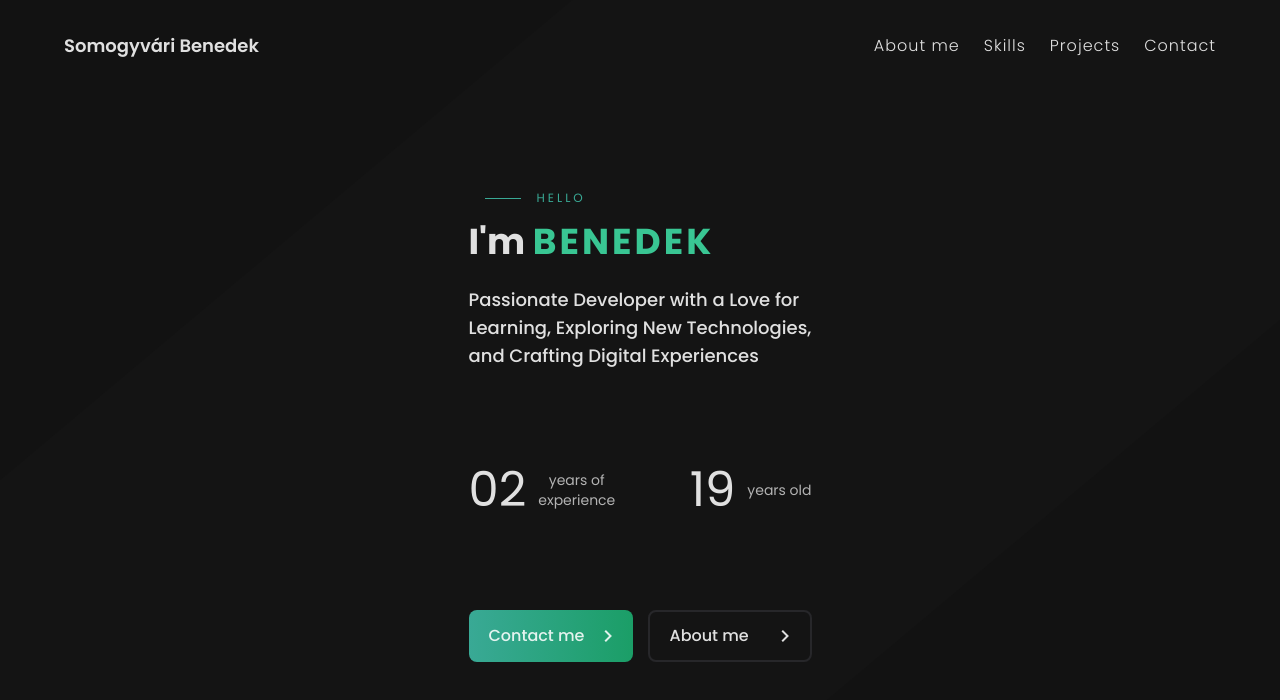
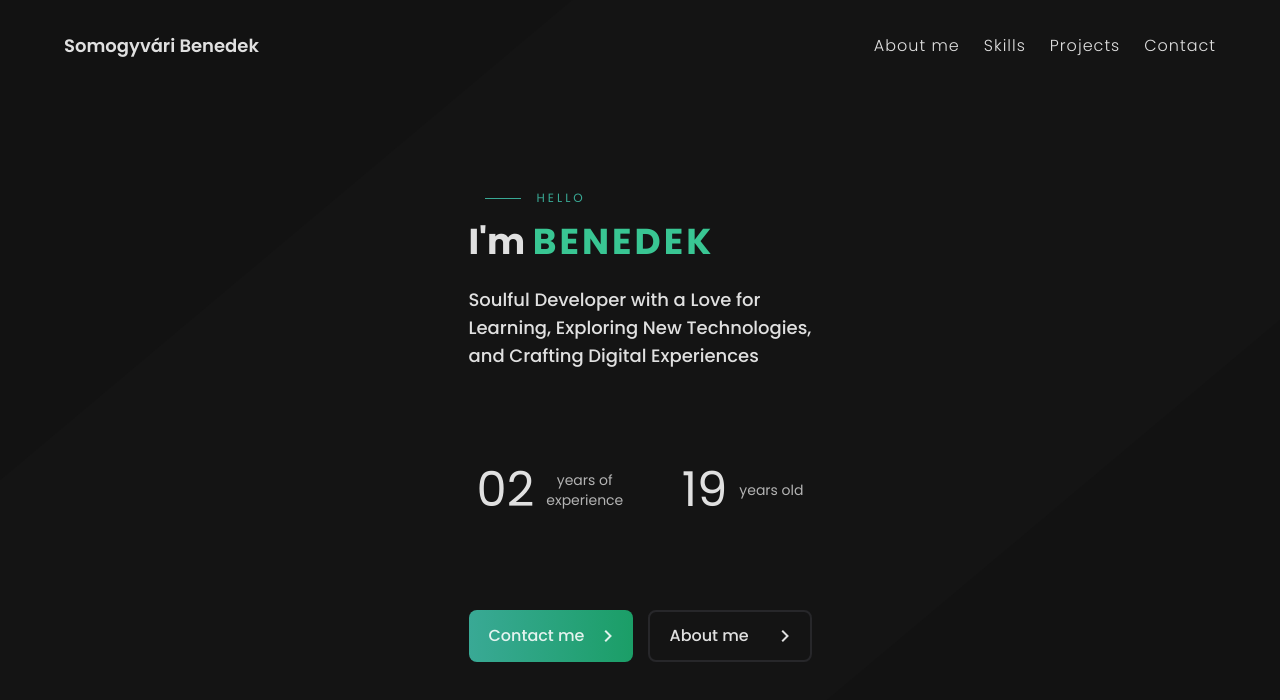
Before and after one commit to Resongeo/resongeo.github.io, a Svelte app: page / in a window 1280 px wide. Shown: the top 700 px of the page. Built offline with nearby package versions, Linux system fonts and the light colour scheme.

Commit message:
Fix and little changes
Fixed header content cut off and changed text in header

```diff
--- a/src/Header.svelte
+++ b/src/Header.svelte
@@ -6,7 +6,7 @@
   let age = currentDate.getMonth() < 10 ? currentDate.getFullYear() - 2004 : currentDate.getFullYear() - 2003
 </script>
 
-<header class="flex flex-col h-screen relative overflow-hidden">
+<header class="flex flex-col min-h-screen relative overflow-hidden">
   <div class="flex flex-row justify-between px-7 py-3 md:px-12 md:py-6 xl:px-16 xl:py-8">
     <h1 class="font-semibold my-auto xl:text-lg">Somogyvári Benedek</h1>
     <span class="material-symbols-outlined p-2 md:hidden">
@@ -32,10 +32,10 @@
       </h1>
 
       <p class="mt-6 text-lg font-medium">
-        Passionate Developer with a Love for Learning, Exploring New Technologies, and Crafting Digital Experiences
+        Soulful Developer with a Love for Learning, Exploring New Technologies, and Crafting Digital Experiences
       </p>
 
-      <div class="year-cards">
+      <div class="year-cards mx-2">
         <div>
           <p>{experience}</p>
           <p>years of <br> experience</p>
```
